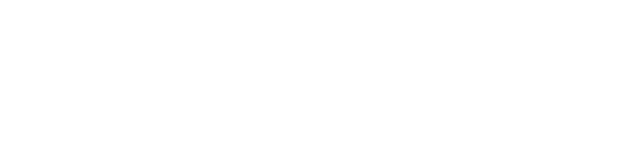
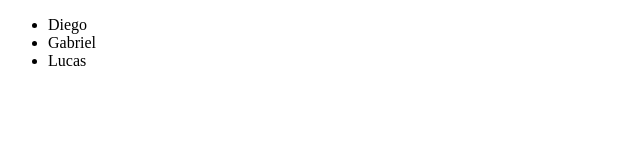
Before and after one commit to 4ndrenobr3/javascriptStarterRocketSeat, a plain HTML site: page modulo2/exercicio3.html in a window 1280 px wide. Shown: the whole page, without its empty margins (0-640 px from the left). Drawn offline with Linux system fonts and the light colour scheme.

Commit message:
Solved exercise three

```diff
--- a/modulo2/exercicio3.html
+++ b/modulo2/exercicio3.html
@@ -8,10 +8,19 @@
 </head>
 <body>
 
-    <div></div>
+    <ul></ul>
 
     <script>
+      var nomes = ['Diego', 'Gabriel', 'Lucas'];
+      var listElement = document.querySelector('ul');
 
+      for(nome of nomes){
+        var liElement = document.createElement('li');
+        var textElement = document.createTextNode(nome);
+
+        liElement.appendChild(textElement);
+        listElement.appendChild(liElement);
+      }
     </script>
 </body>
 </html>
```
